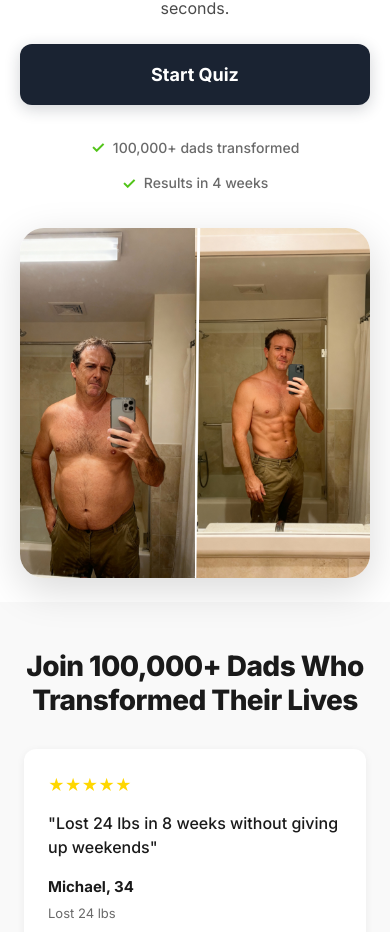
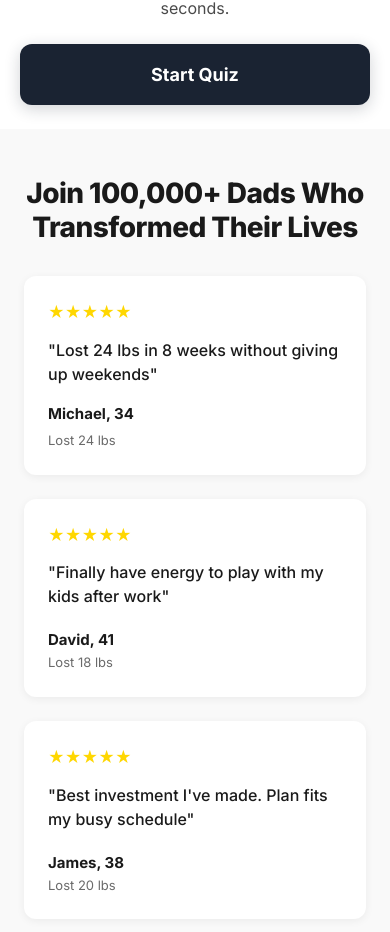
Before and after one commit to cedervikarl/betterdad, a React (Vite) app: page / in a window 390 px wide. Shown: the part 792-1724 px from the top of the page. Built offline with nearby package versions, Linux system fonts and the light colour scheme; no server answers.

Commit message:
Remove trust items under Start Quiz button and fix duplicate image on mobile

```diff
--- a/src/components/Hero.css
+++ b/src/components/Hero.css
@@ -226,12 +226,6 @@
 
 .hero-visual {
   display: none;
-}
-
-.hero-visual {
-  display: flex;
-  align-items: center;
-  justify-content: center;
 }
 
 .hero-visual .hero-image {
@@ -506,7 +500,7 @@
   }
 
   .hero-visual {
-    display: flex;
+    display: flex !important;
     align-items: center;
     justify-content: flex-end;
   }
--- a/src/components/Hero.jsx
+++ b/src/components/Hero.jsx
@@ -26,16 +26,6 @@ function Hero({ onStart }) {
               <button className="hero-cta" onClick={onStart}>
                 Start Quiz
               </button>
-              <div className="hero-trust">
-                <div className="trust-item">
-                  <span className="trust-icon">✓</span>
-                  <span>100,000+ dads transformed</span>
-                </div>
-                <div className="trust-item">
-                  <span className="trust-icon">✓</span>
-                  <span>Results in 4 weeks</span>
-                </div>
-              </div>
             </div>
             <div className="hero-visual">
               <img src={heroImage} alt="Fit dad working out" className="hero-image" />
```
